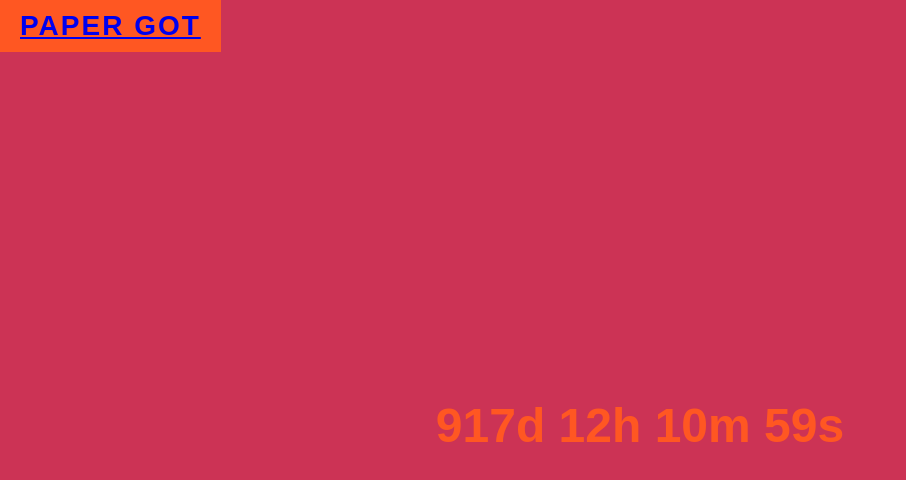
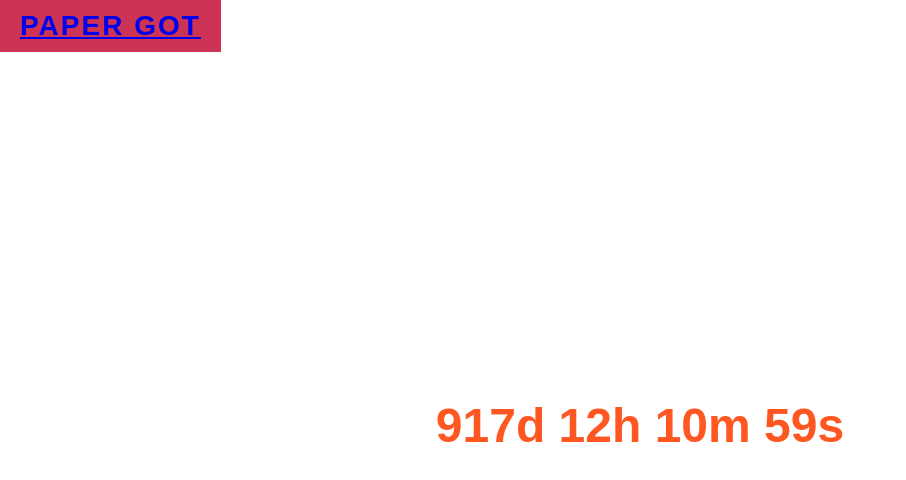
Before and after one commit to woohui/Papergot, a plain HTML site: page index.html in a window 1280 px wide. Shown: the whole page, without its empty margins (0-906 px from the left). Drawn offline with Linux system fonts and the light colour scheme.

Commit message:
Update index.html

```diff
--- a/index.html
+++ b/index.html
@@ -16,7 +16,7 @@
     body, html {
       height: 100%;
       font-family: Arial, sans-serif;
-      background-color: #c35;
+      background-color: #fff;
       display: flex;
       justify-content: center;
       align-items: center;
@@ -35,7 +35,7 @@
       font-weight: bold;
       color: #fff;
       letter-spacing: 2px;
-      background-color: #ff5722; /* Red background */
+      background-color: #c35; /* Red background */
       padding: 10px 20px; /* Padding to give space around the text */
       border-radius: 0px; /* Optional: adds rounded corners */
     }
```
